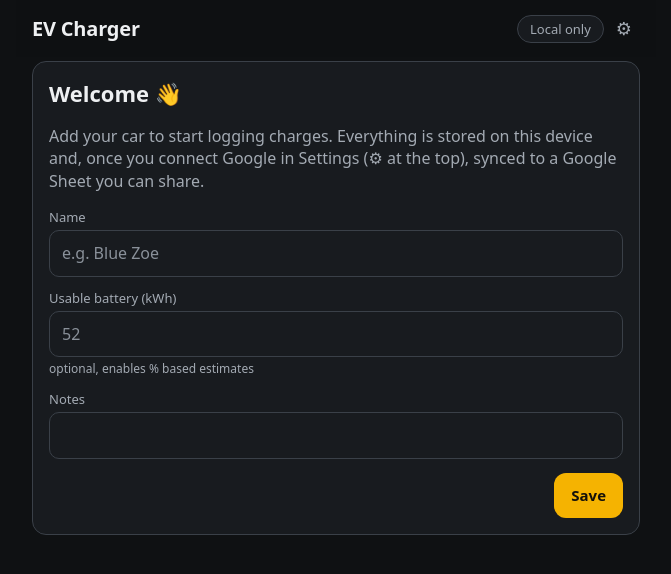
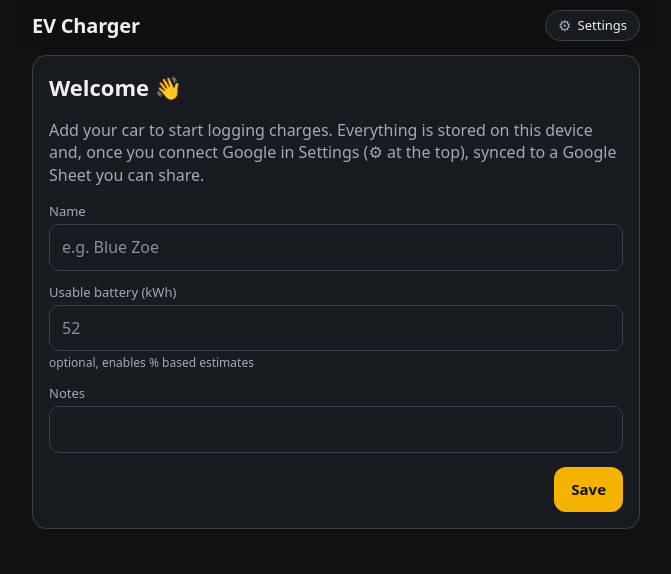
Before and after one commit to wabmalia/ev-charger, a Preact app: page / in a window 1280 px wide. Shown: the top 574 px of the page, without its empty margins (304-975 px from the left). Built offline with nearby package versions, Linux system fonts and the light colour scheme.

Commit message:
Top bar: labelled Settings button, sync pill only when it needs attention

```diff
--- a/src/app.tsx
+++ b/src/app.tsx
@@ -76,8 +76,11 @@ export function App() {
   const status = !connected ? 'Local only'
     : syncing ? 'Syncing…'
     : syncError ? 'Sync issue'
-    : !token() ? 'Signed out'
+    : !token() ? 'Sign in to sync'
     : pending ? `${pending} pending` : 'Synced';
+  // Outside Settings the pill only appears when sync needs attention or is working.
+  const needsAttention = connected && (syncing || !!syncError || !token() || pending > 0);
+  const showStatus = view === 'setup' || needsAttention;
 
   const hasVehicle = s.data.vehicles.some((v) => !v.deleted);
   const active = s.data.charges
@@ -105,10 +108,16 @@ export function App() {
           <button class="back" onClick={() => go('home')} aria-label="Back">‹ <span>{TITLES[view]}</span></button>
         )}
         <div class="top-actions">
-          <button class={`status ${syncError ? 'bad' : syncing ? 'busy' : ''}`} onClick={() => (connected && token() ? runSync() : go('setup'))}>
-            {status}
-          </button>
-          {view !== 'setup' && <button class="icon gear" aria-label="Settings" onClick={() => go('setup')}>⚙</button>}
+          {showStatus && (
+            <button class={`status ${syncError || (connected && !token()) ? 'bad' : syncing ? 'busy' : ''}`} onClick={() => (connected && token() ? runSync() : go('setup'))}>
+              {status}
+            </button>
+          )}
+          {view !== 'setup' && (
+            <button class="settings-btn" onClick={() => go('setup')}>
+              <span aria-hidden="true">⚙</span> Settings
+            </button>
+          )}
         </div>
       </header>
       <main>
--- a/src/styles.css
+++ b/src/styles.css
@@ -55,7 +55,9 @@ h1, h2, h3 { margin: 0; }
 main { padding: 4px 16px 16px; }
 
 .top-actions { display: flex; align-items: center; gap: 4px; }
-.gear { font-size: 22px; }
+.settings-btn { display: inline-flex; align-items: center; gap: 6px; border: 1px solid var(--border); background: var(--surface); border-radius: 999px; padding: 4px 12px; font-size: 13px; color: var(--text); }
+.settings-btn span { font-size: 15px; color: var(--text-2); }
+.top-actions { gap: 8px; }
 .back { background: none; border: 0; font-size: 20px; font-weight: 700; padding: 4px 0; display: flex; align-items: center; gap: 6px; color: var(--text); }
 .back span { font-size: 20px; }
 .app.with-bar { padding-bottom: calc(96px + env(safe-area-inset-bottom)); }
```
